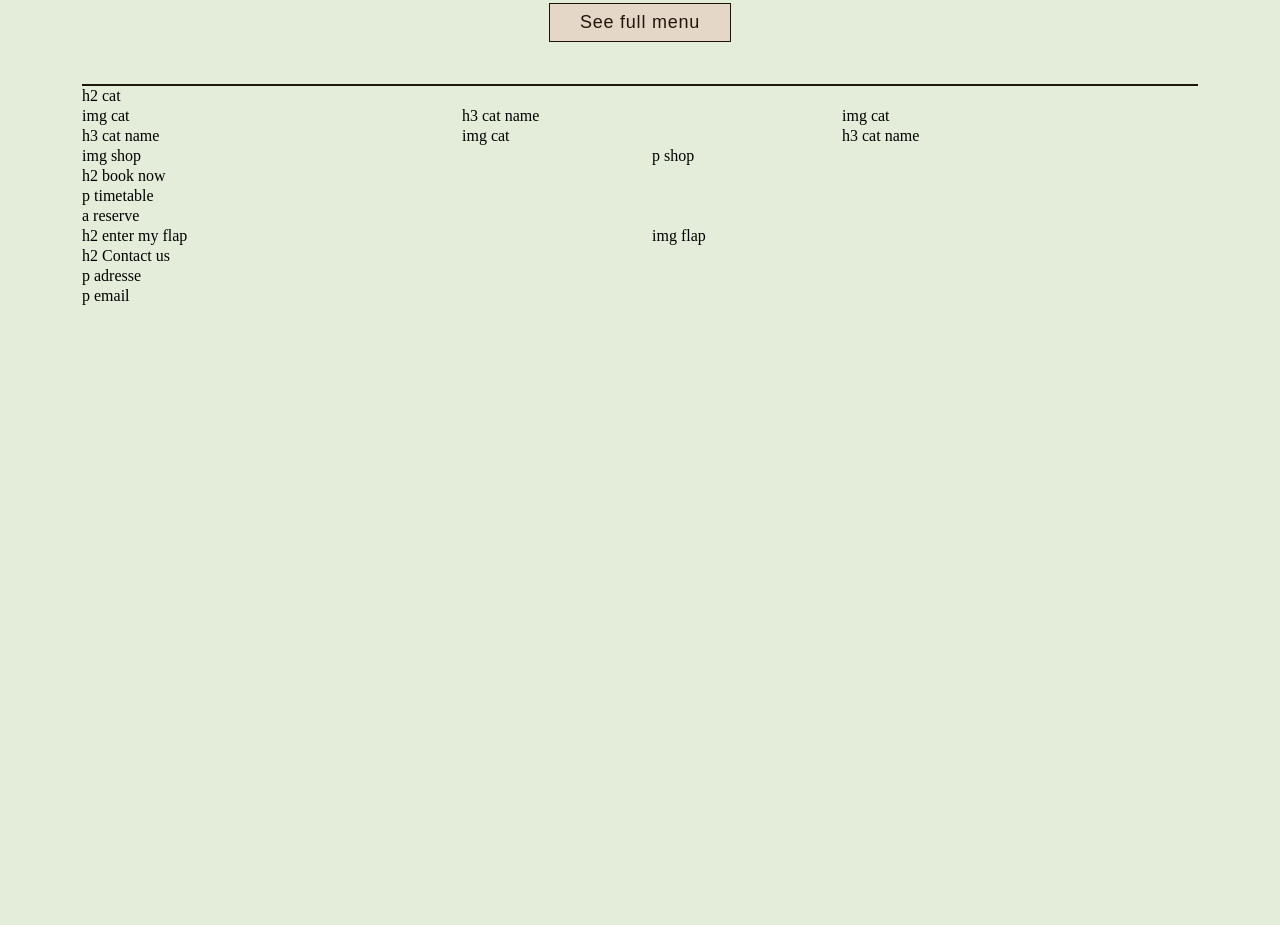
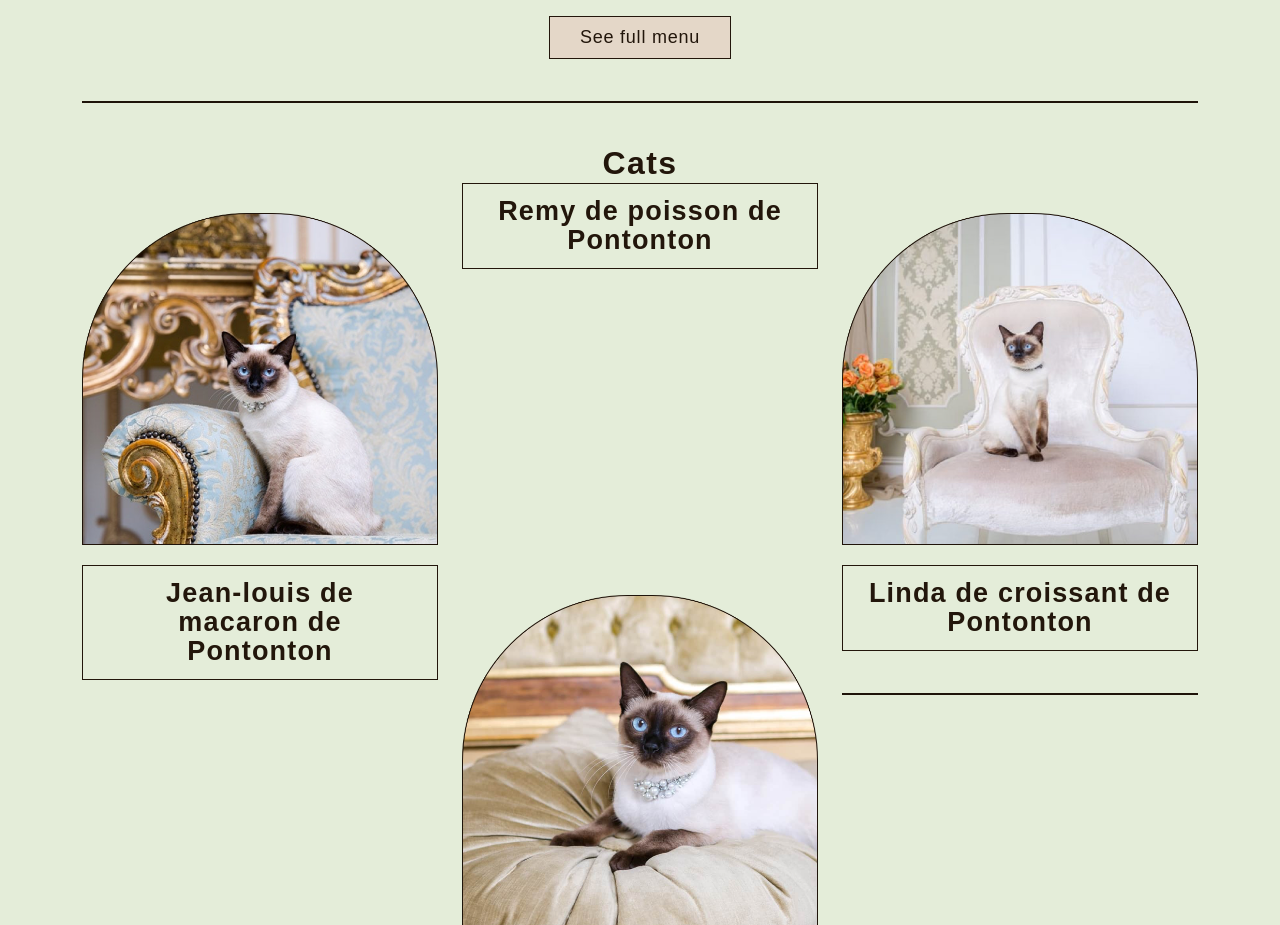
Before and after one commit to ElenoreGill/imd21-coffee-cat, a website built with Parcel: page src/index.html in a window 1280 px wide. Shown: the part 877-1802 px from the top of the page. Before the commit the page ends 1183 px from the top, so only its background shows below. Built offline with nearby package versions, Linux system fonts and the light colour scheme; a web font is replaced by a local one.

Commit message:
cats, shop , book now and contact

```diff
--- a/src/index.html
+++ b/src/index.html
@@ -31,7 +31,7 @@
     <div class="container">
       <div class="row">
         <div class="col-12">
-          <h2>
+          <h2 class="tag-line">
             Feline thirtsy? <br />
             to Fribourg’s first cat coffee!
           </h2>
@@ -44,14 +44,14 @@
             We’re making hiss-tory as fribourgs first cat café!
           </p>
           <p>
-            really hope you’ll like our cat themed beverage as well as our furry
-            pussy-cats who are always ready to play.
+            We really hope you’ll like our cat themed beverage as well as our
+            furry pussy-cats who are always ready to play.
           </p>
           <hr />
         </div>
         <div class="col-12">
           <div class="menu-section">
-            <h2 class="menu">Menu</h2>
+            <h2 class="menu" id="menu">Menu</h2>
             <p class="specials">OUR SPECIALS</p>
             <p class="menu-food">
               Caté latte <br />- <br />Cappurrcino<br />
@@ -61,37 +61,100 @@
           </div>
         </div>
         <div class="col-12">
-          <div class="menu-button">
+          <div class="button">
             <button>See full menu</button>
           </div>
           <hr />
         </div>
-        <div class="col-12">h2 cat</div>
-        <div class="col-12 col-lg-4">img cat</div>
-        <div class="col-12 col-lg-4">h3 cat name</div>
-        <div class="col-12 col-lg-4">img cat</div>
-        <div class="col-12 col-lg-4">h3 cat name</div>
-        <div class="col-12 col-lg-4">img cat</div>
-        <div class="col-12 col-lg-4">h3 cat name</div>
+        <div class="col-12">
+          <h2 id="cats">Cats</h2>
+        </div>
+        <div class="col-12 col-lg-4">
+          <img class="cat-img" src="img/remy.webp" alt="remy the cat" />
+        </div>
+        <div class="col-12 col-lg-4">
+          <h3>Remy de poisson de Pontonton</h3>
+        </div>
+        <div class="col-12 col-lg-4">
+          <img
+            class="cat-img"
+            src="img/jean-louis.webp"
+            alt="jean-louis the cat"
+          />
+        </div>
+        <div class="col-12 col-lg-4">
+          <h3>Jean-louis de macaron de Pontonton</h3>
+        </div>
+        <div class="col-12 col-lg-4">
+          <img class="cat-img" src="img/linda.webp" alt="linda the cat" />
+        </div>
+        <div class="col-12 col-lg-4">
+          <h3 class="linda">Linda de croissant de Pontonton</h3>
+          <hr />
+        </div>
+        <div class="shop">
+          <div class="container">
+            <div class="row">
+              <div class="col-6">
+                <img
+                  class="shop-product"
+                  src="img/coffee-packaging.webp"
+                  alt="a packet of coffee"
+                />
+              </div>
+              <div class="col-6">
+                <p class="shop-text">
+                  Taste our delicious coffee then take some home with you, with
+                  our home blend coffee cat coffee!
+                </p>
+                <button>Go to the shop</button>
+              </div>
+            </div>
+          </div>
+        </div>
         <div class="container">
           <div class="row">
-            <div class="col-6">img shop</div>
-            <div class="col-6">p shop</div>
-          </div>
+        <div class="col-12">
+          <h2 class="book-now">Book now</h2>
         </div>
-        <div class="col-12">h2 book now</div>
-        <div class="col-12">p timetable</div>
-        <div class="col-12">a reserve</div>
-        <div class="col-6">h2 enter my flap</div>
-        <div class="col-6">img flap</div>
+        <div class="col-12">
+          <p>Monday - Closed</p>
+            <p>Tuesday - 7:30 AM to 6 PM</p>
+            <p>Wednesday - 7:30 AM to 6 PM</p>
+            <p>Thursday - 7:30 AM to 5 PM</p>
+            <p>Friday - 7:30 AM to 5 PM</p>
+            <p>Saturday - 7:30 AM to 5 PM</p>
+            <p>Sunday - Closed</p>
+        </div>
+        <div class="col-12">
+          <div class="button">
+          <button>Reserve online</button>
+        </div>
+        <hr>
+        <div class="col-6">
+          <h2 class="cat-flap">Enter my flap!</h2>
+          <p>(18+)</p>
+        </div>
+        <div class="col-6">
+          <img src="img/img-door.webp" alt="cat flap" />
+        </div>
       </div>
     </div>
     <footer>
       <div class="container">
         <div class="row">
-          <div class="col-12">h2 Contact us</div>
-          <div class="col-12">p adresse</div>
-          <div class="col-12">p email</div>
+          <div class="col-12">
+            <h2>Contact us</h2>
+          </div>
+          <div class="col-12">
+            <p class="contact-info">Address</p>
+            <p>96 Grand-Rue
+              1700 Fribourg</p>
+          </div>
+          <div class="col-12">
+            <p class="contact-info">E-mail</p>
+            <p>coffee.cat@gmail.com</p>
+          </div>
         </div>
       </div>
     </footer>
--- a/src/scss/main.scss
+++ b/src/scss/main.scss
@@ -90,14 +90,19 @@ hr {
 }
 
 h2 {
+  padding-top: 40px;
+  padding-bottom: 0;
+  font-size: 32px;
+  letter-spacing: 1.39px;
+  text-align: center;
+}
+.tag-line {
   padding: 30px 0px;
   text-align: center;
-  font-family: Obviously-Bold;
   font-size: 20px;
   letter-spacing: 0.87px;
   line-height: 27px;
 }
-
 p {
   padding: 10px 0px 20px;
   text-align: center;
@@ -115,10 +120,6 @@ p {
 }
 .menu {
   padding-top: 25px;
-  padding-bottom: 0;
-  font-size: 32px;
-  letter-spacing: 1.39px;
-  text-align: center;
 }
 .specials {
   font-size: 23px;
@@ -130,16 +131,50 @@ p {
 }
 button {
   background: #e4d7c8;
-  border: 1px solid #1e140a;
+  border: 1px solid #22160b;
   font-family: "anca", sans-serif;
   font-size: 18px;
   color: #22160b;
   letter-spacing: 0.78px;
   text-align: center;
-  padding: 8px 30px;
+  padding: 10px 30px;
 }
-.menu-button {
+.button {
   display: flex;
   justify-content: center;
   padding-bottom: 42px;
 }
+.cat-img {
+  padding: 30px 0px 20px;
+}
+h3 {
+  font-size: 27px;
+  letter-spacing: 1.17px;
+  text-align: center;
+  line-height: 29px;
+  border: 1px solid #22160b;
+  padding: 13px 28px;
+}
+.linda {
+  padding: 13px 11px;
+  margin-bottom: 42px;
+}
+.shop {
+  background-color: #e4d7c8;
+  padding: top 40px;
+}
+.shop-product {
+  padding: 24px 0;
+}
+.shop-text {
+  padding: 60px 0 40px;
+}
+.book-now {
+  padding-bottom: 28px;
+}
+.cat-flap {
+  font-size: 20px;
+  letter-spacing: 0.87px;
+  text-align: center;
+  line-height: 27px;
+}
```
Also changed, not shown: src/img/cat-flap.webp (added), src/img/coffee-packaging.webp (added), src/img/img-door.webp (added), src/img/jean-louis.webp (added), src/img/linda.webp (added), src/img/remy.webp (added).
